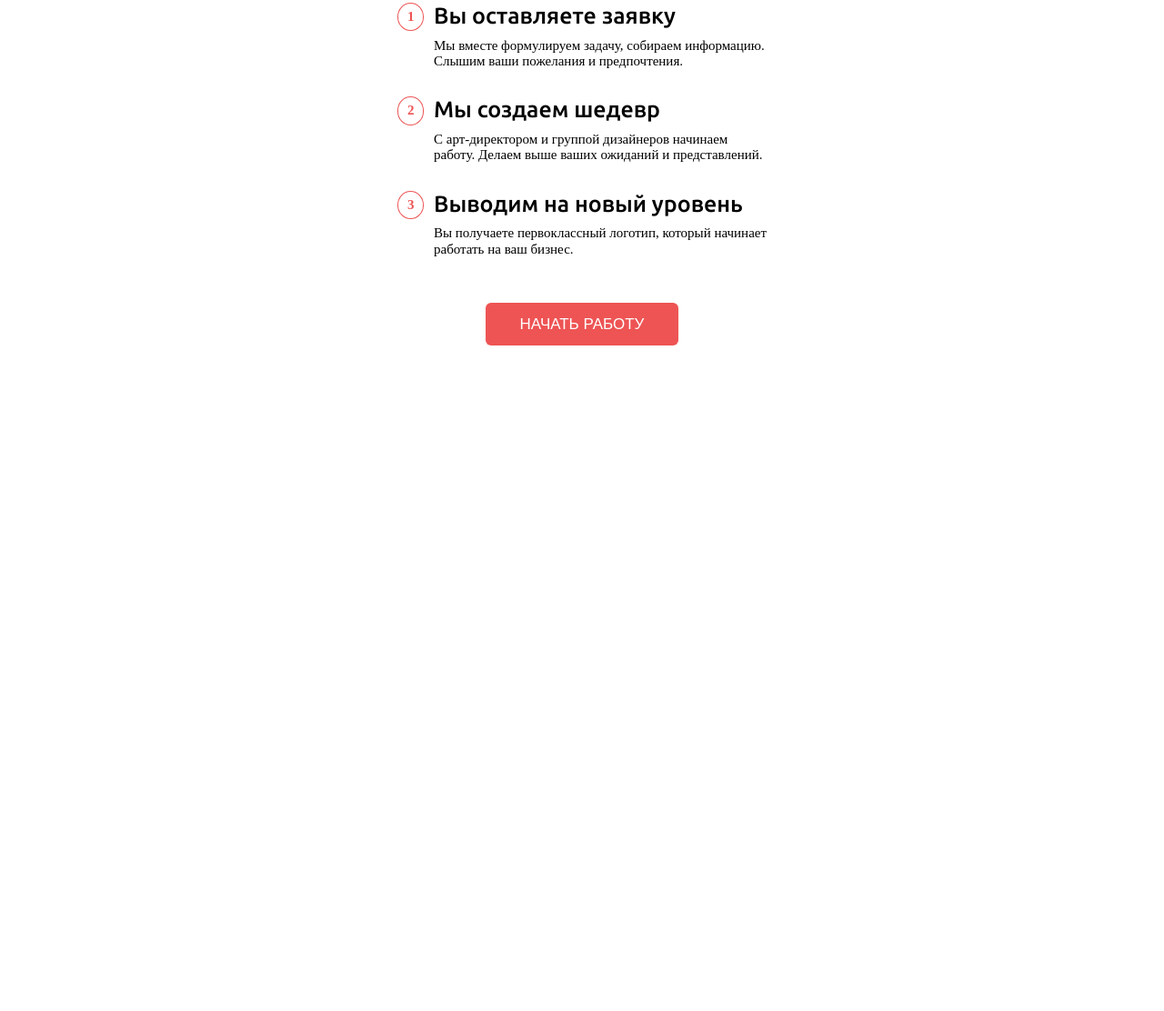
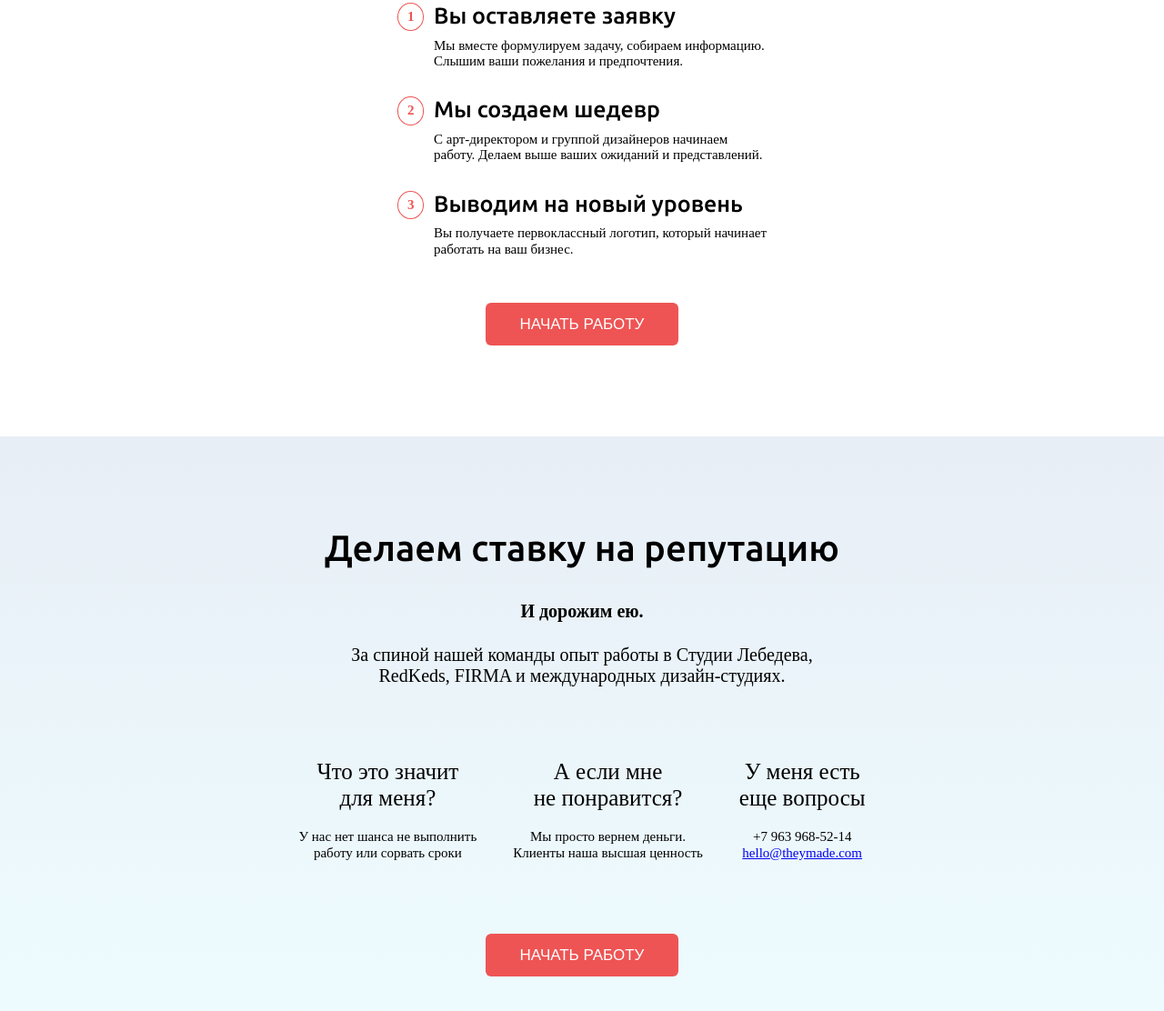
Before and after one commit to oleLebed/made-layout, a website built with webpack: page index.html in a window 1280 px wide. Shown: the part 1620-2732 px from the top of the page at 91% size. Before the commit the page ends 2100 px from the top, so only its background shows below. Built offline with nearby package versions, Linux system fonts and the light colour scheme.

Commit message:
section 5

```diff
--- a/index.html
+++ b/index.html
@@ -200,11 +200,57 @@
         <button class="section-2__button">
             НАЧАТЬ РАБОТУ
         </button>
-
     </section>
     <section class="section-5">
+        <div class="section-5__title">
+            Делаем ставку на репутацию
+        </div>
+        <div class="section-5__comment"><b>И дорожим ею.</b></div>
+        <div class="section-5__comment">
+            <div>
+                За спиной нашей команды опыт работы в Студии Лебедева,
+            </div>
+            <div>
+                RedKeds, FIRMA и международных дизайн-студиях.
+            </div>
+        </div>
+        <div class="section-5__info">
+            <div class="section-5__info-item">
+                <div class="section-5__info-item-title">
+                    <div>Что это значит</div>
+                    <div>для меня?</div>
+                </div>
+                <div class="section-5__info-item-comment">
+                    <div>У нас нет шанса не выполнить</div>
+                    <div>работу или сорвать сроки</div>
+                </div>
+            </div>
+            <div class="section-5__info-item">
+                <div class="section-5__info-item-title">
+                    <div>А если мне</div>
+                    <div>не понравится?</div>
+                </div>
+                <div class="section-5__info-item-comment">
+                    <div>Мы просто вернем деньги.</div>
+                    <div>Клиенты наша высшая ценность</div>
+                </div>
+            </div>
+            <div class="section-5__info-item">
+                <div class="section-5__info-item-title">
+                    <div>У меня есть</div>
+                    <div>еще вопросы</div>
+                </div>
+                <div class="section-5__info-item-comment">
+                    <div>+7 963 968-52-14</div>
+                    <div><a href="mailto:hello@theymade.com">hello@theymade.com</a></div>
+                </div>
+            </div>
+        </div>
+        <button class="section-2__button">
+            НАЧАТЬ РАБОТУ
+        </button>
+    </section>
 
-    </section>
     <script src="dist/main.js"></script>
 </body>
 </html>
--- a/src/main.scss
+++ b/src/main.scss
@@ -239,3 +239,40 @@ body {
         margin-left: 2rem;
     }
 }
+
+.section-5 {
+    background-image: linear-gradient(to bottom, #e8eef6, #eefdff);
+    padding: 100px 25px;
+    text-align: center;
+
+    &__title {
+        font-family: Ubuntu, sans-serif;
+        font-size: 2rem;
+        font-weight: 500;
+        margin-bottom: 35px;
+    }
+
+    &__comment {
+        margin-top: 25px;
+    }
+
+    &__info {
+        display: flex;
+        justify-content: center;
+        margin: 4rem 0;
+    }
+
+    &__info-item {
+        margin: 0 1rem;
+    }
+
+    &__info-item-title {
+        font-size: 1.25rem;
+        font-weight: 500;
+        margin-bottom: 1rem;
+    }
+
+    &__info-item-comment {
+        font-size: .75rem;
+    }
+}
```
